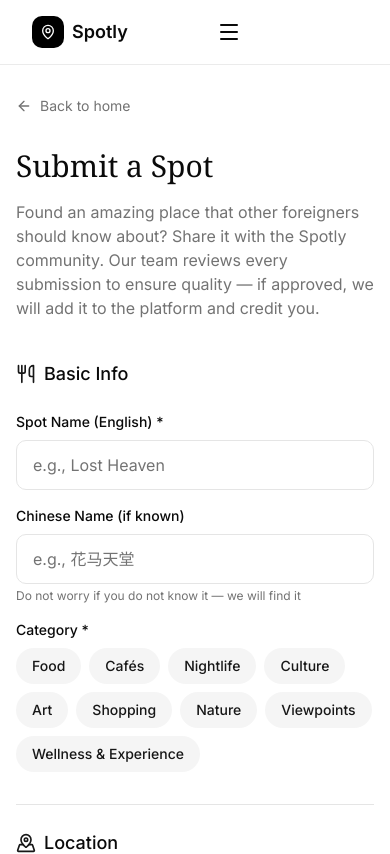
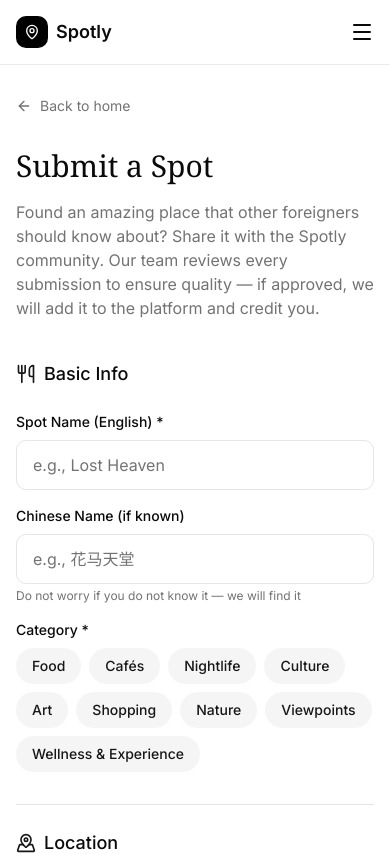
Before and after one commit to adgell/Spotly, a Next.js app: page /submit in a window 390 px wide. Shown: the top 854 px of the page. Built offline with nearby package versions, Linux system fonts and the light colour scheme.

Commit message:
fix navbar mobile hamburger alignment

```diff
--- a/components/navbar.tsx
+++ b/components/navbar.tsx
@@ -10,24 +10,29 @@ export default function Navbar() {
 
   return (
     <header className="fixed top-0 left-0 right-0 z-50 bg-white/95 backdrop-blur-sm border-b border-black/8">
-      <div className="max-w-[1400px] mx-auto px-8">
-        <div className="grid grid-cols-3 items-center h-16">
-          {/* Left: Logo */}
-          <Link href="/" className="flex items-center gap-2 group w-fit">
+      <div className="max-w-[1400px] mx-auto px-4 sm:px-8">
+        {/* Use flex + justify-between for proper alignment */}
+        <div className="flex items-center justify-between h-16">
+          {/* Logo - left */}
+          <Link href="/" className="flex items-center gap-2 group shrink-0">
             <div className="w-8 h-8 rounded-lg bg-black flex items-center justify-center group-hover:bg-black/80 transition-colors">
               <MapPin className="w-4 h-4 text-white" />
             </div>
             <span className="font-semibold text-lg group-hover:text-black/70 transition-colors">Spotly</span>
           </Link>
 
-          {/* Center: Nav links — perfectly centered */}
-          <nav className="hidden md:flex items-center justify-center gap-8">
-            <Link href="/explore" className="text-sm text-black/60 hover:text-black transition-colors relative after:absolute after:bottom-[-2px] after:left-0 after:w-0 after:h-[1.5px] after:bg-black after:transition-all hover:after:w-full">Explore</Link>
-            <Link href="/submit" className="text-sm text-black/60 hover:text-black transition-colors relative after:absolute after:bottom-[-2px] after:left-0 after:w-0 after:h-[1.5px] after:bg-black after:transition-all hover:after:w-full">Submit a Spot</Link>
+          {/* Desktop navigation - center (hidden on mobile) */}
+          <nav className="hidden md:flex items-center justify-center gap-8 absolute left-1/2 transform -translate-x-1/2">
+            <Link href="/explore" className="text-sm text-black/60 hover:text-black transition-colors relative after:absolute after:bottom-[-2px] after:left-0 after:w-0 after:h-[1.5px] after:bg-black after:transition-all hover:after:w-full">
+              Explore
+            </Link>
+            <Link href="/submit" className="text-sm text-black/60 hover:text-black transition-colors relative after:absolute after:bottom-[-2px] after:left-0 after:w-0 after:h-[1.5px] after:bg-black after:transition-all hover:after:w-full">
+              Submit a Spot
+            </Link>
           </nav>
 
-          {/* Right: Auth buttons */}
-          <div className="hidden md:flex items-center justify-end gap-2">
+          {/* Desktop auth buttons - right (hidden on mobile) */}
+          <div className="hidden md:flex items-center gap-2">
             <Button
               variant="ghost"
               size="sm"
@@ -45,26 +50,44 @@ export default function Navbar() {
             </Link>
           </div>
 
-          {/* Mobile: Hamburger */}
-          <div className="flex md:hidden justify-end">
-            <button
-              className="p-2"
-              onClick={() => setMobileMenuOpen(!mobileMenuOpen)}
-            >
-              {mobileMenuOpen ? <X className="w-6 h-6" /> : <Menu className="w-6 h-6" />}
-            </button>
-          </div>
+          {/* Mobile hamburger - far right */}
+          <button
+            className="flex md:hidden p-2 -mr-2" // negative margin to align perfectly
+            onClick={() => setMobileMenuOpen(!mobileMenuOpen)}
+            aria-label="Menu"
+          >
+            {mobileMenuOpen ? <X className="w-6 h-6" /> : <Menu className="w-6 h-6" />}
+          </button>
         </div>
       </div>
 
+      {/* Mobile menu overlay */}
       {mobileMenuOpen && (
-        <div className="md:hidden bg-white border-b border-black/10">
+        <div className="md:hidden bg-white border-b border-black/10 animate-in slide-in-from-top duration-200">
           <div className="px-4 py-4 space-y-4">
-            <Link href="/explore" className="block text-sm text-black/60">Explore</Link>
-            <Link href="/submit" className="block text-sm text-black/60">Submit a Spot</Link>
+            <Link
+              href="/explore"
+              className="block text-sm text-black/60 py-2 hover:text-black transition-colors"
+              onClick={() => setMobileMenuOpen(false)}
+            >
+              Explore
+            </Link>
+            <Link
+              href="/submit"
+              className="block text-sm text-black/60 py-2 hover:text-black transition-colors"
+              onClick={() => setMobileMenuOpen(false)}
+            >
+              Submit a Spot
+            </Link>
             <div className="flex gap-2 pt-2">
-              <Button variant="ghost" size="sm" className="flex-1">Sign In</Button>
-              <Button className="flex-1 bg-black text-white hover:bg-black/90" size="sm">Get Started</Button>
+              <Button variant="ghost" size="sm" className="flex-1">
+                Sign In
+              </Button>
+              <Link href="/explore" className="flex-1" onClick={() => setMobileMenuOpen(false)}>
+                <Button className="w-full bg-black text-white hover:bg-black/90" size="sm">
+                  Get Started
+                </Button>
+              </Link>
             </div>
           </div>
         </div>
```
